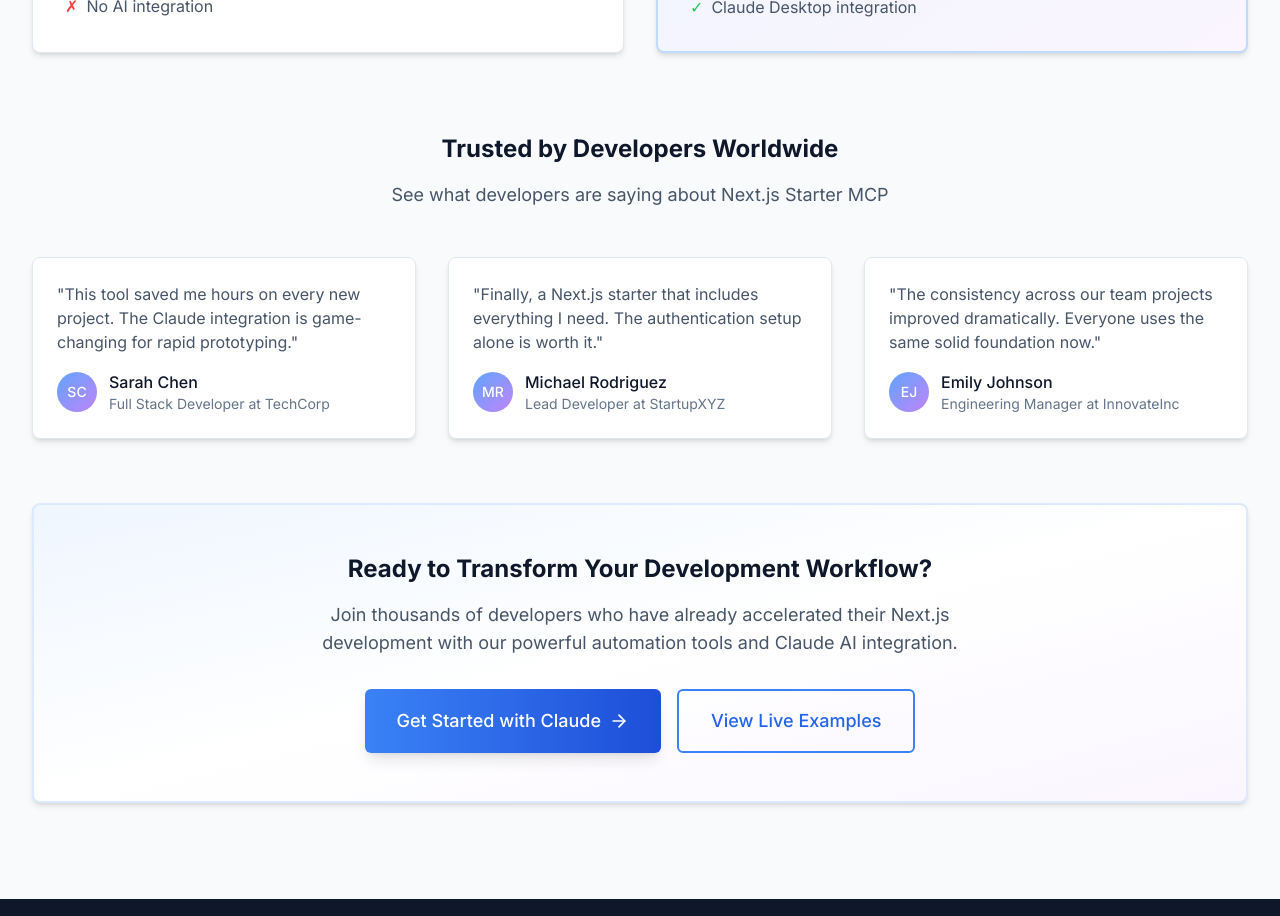
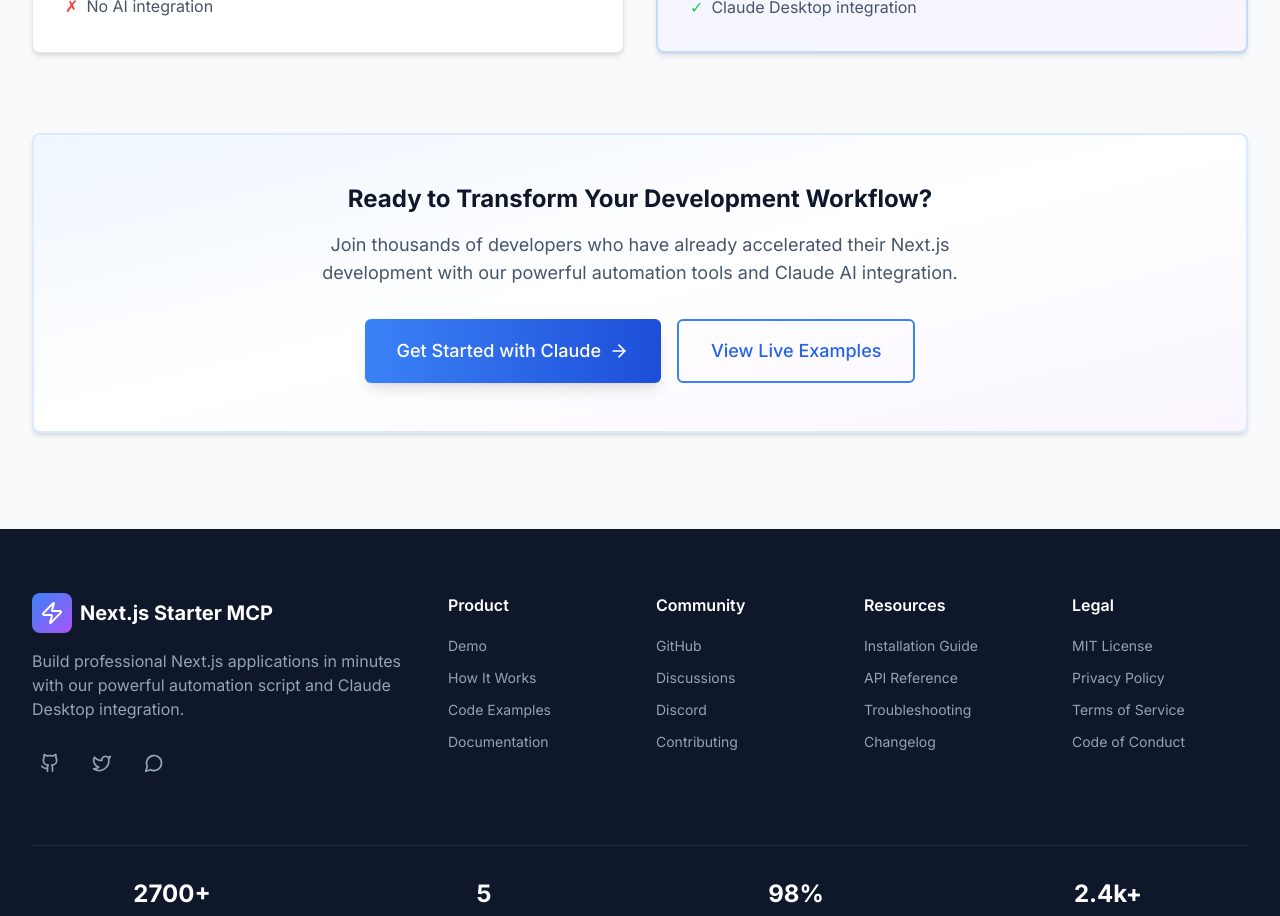
Before and after one commit to Bendako/next-starter-mcp-landing-page, a Next.js app: page / in a window 1280 px wide. Shown: the part 6220-7136 px from the top of the page. Built offline with nearby package versions, Linux system fonts and the light colour scheme.

Commit message:
refactor: Remove testimonials section from WhyChoose component - Removed 'Trusted by Developers Worldwide' section and testimonials array - Further streamlines the landing page for better focus and conversion - Maintains Benefits Grid, Comparison, and CTA sections

```diff
--- a/src/components/WhyChoose.tsx
+++ b/src/components/WhyChoose.tsx
@@ -47,26 +47,7 @@
   }
 ]
 
-const testimonials = [
-  {
-    quote: "This tool saved me hours on every new project. The Claude integration is game-changing for rapid prototyping.",
-    author: "Sarah Chen",
-    role: "Full Stack Developer",
-    company: "TechCorp"
-  },
-  {
-    quote: "Finally, a Next.js starter that includes everything I need. The authentication setup alone is worth it.",
-    author: "Michael Rodriguez",
-    role: "Lead Developer",
-    company: "StartupXYZ"
-  },
-  {
-    quote: "The consistency across our team projects improved dramatically. Everyone uses the same solid foundation now.",
-    author: "Emily Johnson",
-    role: "Engineering Manager",
-    company: "InnovateInc"
-  }
-]
+
 
 export default function WhyChoose() {
   return (
@@ -192,36 +173,7 @@
           </div>
         </div>
 
-        {/* Testimonials */}
-        <div className="mb-16">
-          <div className="text-center mb-12">
-            <h3 className="text-2xl font-bold text-slate-900 mb-4">
-              Trusted by Developers Worldwide
-            </h3>
-            <p className="text-lg text-slate-600">
-              See what developers are saying about Next.js Starter MCP
-            </p>
-          </div>
 
-          <div className="grid md:grid-cols-3 gap-8">
-            {testimonials.map((testimonial, index) => (
-              <Card key={index} className="p-6">
-                <blockquote className="text-slate-600 mb-4">
-                  &quot;{testimonial.quote}&quot;
-                </blockquote>
-                <div className="flex items-center">
-                  <div className="w-10 h-10 bg-gradient-to-br from-primary-400 to-secondary-400 rounded-full flex items-center justify-center text-white font-medium text-sm mr-3">
-                    {testimonial.author.split(' ').map(n => n[0]).join('')}
-                  </div>
-                  <div>
-                    <div className="font-medium text-slate-900">{testimonial.author}</div>
-                    <div className="text-sm text-slate-500">{testimonial.role} at {testimonial.company}</div>
-                  </div>
-                </div>
-              </Card>
-            ))}
-          </div>
-        </div>
 
         {/* CTA Section */}
         <div className="text-center">
```
